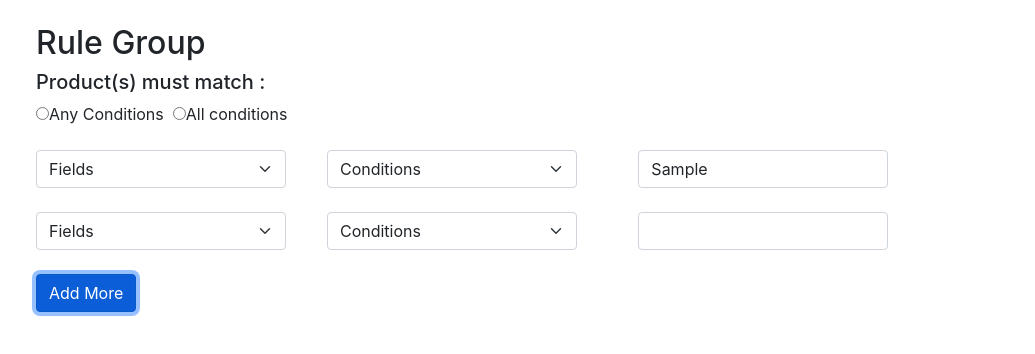
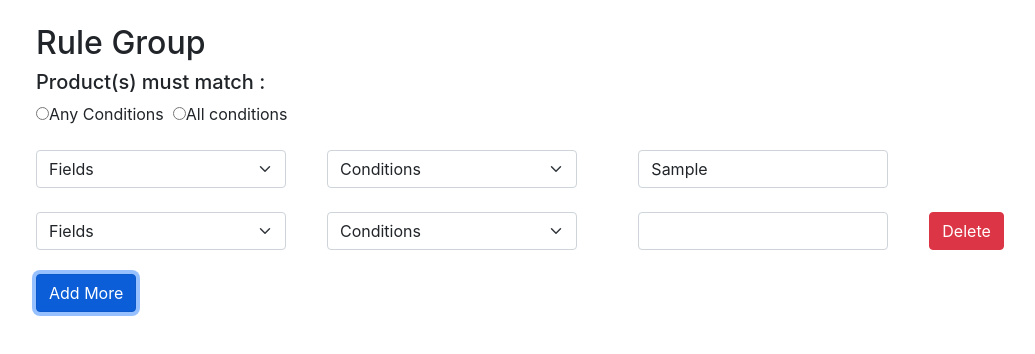
Before and after one commit to MohdSaifCedcoss/Conditional-String-Generation, a React (Create React App) app: page / in a window 1280 px wide. Both pictures are taken after typing "Sample" into the empty fields and a click on the button "Add More". Shown: the top 354 px of the page, without its empty margins (92-1127 px from the left). Built offline with nearby package versions, Linux system fonts and the light colour scheme.

Commit message:
Made context array

```diff
--- a/src/App.js
+++ b/src/App.js
@@ -1,10 +1,15 @@
+import { createContext, useState } from "react";
 import "./App.css";
 import ConditionGeneration from "./components/ConditionGeneration";
+export const ARRAY_CONTEXT = createContext();
 
 function App() {
+  const [array, setArray] = useState([]);
   return (
     <div className="App">
-      <ConditionGeneration />
+      <ARRAY_CONTEXT.Provider value={{ array, setArray }}>
+        <ConditionGeneration />
+      </ARRAY_CONTEXT.Provider>
     </div>
   );
 }
--- a/src/components/ConditionGeneration.jsx
+++ b/src/components/ConditionGeneration.jsx
@@ -1,9 +1,11 @@
-import React, { useEffect, useState } from "react";
+import React, { useCallback, useContext, useEffect, useState } from "react";
+import { ARRAY_CONTEXT } from "../App";
 import FormComponent from "./FormComponent";
 
 const ConditionGeneration = () => {
+  const ARRAY = useContext(ARRAY_CONTEXT);
   const [conditionType, setCondtionType] = useState("");
-  const [array, setArray] = useState([]);
+  // const [array, setArray] = useState([]);
   const [current, setCurrent] = useState("");
   const fields = ["Title", "Quantity", "Price", "Brand"];
   const conditionsString = {
@@ -20,8 +22,9 @@ const ConditionGeneration = () => {
     "Greater Than Equals": ">=",
   };
   useEffect(() => {
-    setArray([
-      ...array,
+    let obj = {
+      id: 0,
+      data: (
         <FormComponent
           fields={fields}
           conditionsInteger={conditionsInteger}
@@ -29,12 +32,17 @@ const ConditionGeneration = () => {
           current={current}
           setCurrent={setCurrent}
           type={conditionType}
-      />,
-    ]);
+          uid={0}
+        />
+      ),
+    };
+    ARRAY.setArray([...ARRAY.array, obj]);
   }, []);
   const addRow = () => {
-    setArray([
-      ...array,
+    let id = Math.ceil(Math.random() * 1212121);
+    let obj = {
+      id: id,
+      data: (
         <FormComponent
           fields={fields}
           conditionsInteger={conditionsInteger}
@@ -42,8 +50,11 @@ const ConditionGeneration = () => {
           current={current}
           setCurrent={setCurrent}
           type={conditionType}
-      />,
-    ]);
+          uid={id}
+        />
+      ),
+    };
+    ARRAY.setArray([...ARRAY.array, obj]);
   };
   return (
     <div className="main_container">
@@ -70,10 +81,10 @@ const ConditionGeneration = () => {
         <br />
         <br />
       </div>
-      {array.length > 0 ? (
+      {ARRAY.array.length > 0 ? (
         <>
-          {array.map((item, index) => (
-            <div key={index}>{item}</div>
+          {ARRAY.array.map((item, index) => (
+            <div key={index}>{item.data}</div>
           ))}
         </>
       ) : null}
--- a/src/components/FormComponent.jsx
+++ b/src/components/FormComponent.jsx
@@ -1,4 +1,5 @@
-import React, { useEffect, useState } from "react";
+import React, { useContext, useEffect, useState } from "react";
+import { ARRAY_CONTEXT } from "../App";
 
 const FormComponent = ({
   fields,
@@ -7,12 +8,13 @@ const FormComponent = ({
   current,
   setCurrent,
   type,
+  uid,
 }) => {
+  const ARRAY = useContext(ARRAY_CONTEXT);
   const [selectField, setSelectField] = useState("");
   const [condition, setCondition] = useState("");
   const [val, setVal] = useState("");
   useEffect(() => {
-    console.log(condition);
     let curr = "";
     let conditionType = "";
     if (type === "all") {
@@ -31,7 +33,6 @@ const FormComponent = ({
             : conditionsInteger[condition]
         } ${val})`
       );
-    console.log("after--->", current);
   }, [
     condition,
     selectField,
@@ -42,6 +43,17 @@ const FormComponent = ({
     current,
     type,
   ]);
+  const deleteRow = (uid) => {
+    // console.log("Index to be deleted,", ARRAY.array);
+    for (let i = 0; i < ARRAY.array.length; i++) {
+      console.log("index", i, ARRAY.array[i]);
+      if (ARRAY.array[i].id === uid) {
+        console.log("CURRENT--->", current);
+        ARRAY.array.splice(i, 1);
+        ARRAY.setArray([...ARRAY.array]);
+      }
+    }
+  };
   return (
     <>
       <div className="d-flex mb-4">
@@ -94,10 +106,18 @@ const FormComponent = ({
         <span style={{ margin: "0% 4% 0% 2%" }}>
           <input
             type="text"
-            style={{width:'250px'}}
+            style={{ width: "250px" }}
             className="form-control"
             onChange={(e) => setVal(e.target.value)}
           />
+        </span>
+        <span>
+          {/* {console.log("Index Clicked", uid)} */}
+          {uid === 0 ? null : (
+            <button className="btn btn-danger" onClick={() => deleteRow(uid)}>
+              Delete
+            </button>
+          )}
         </span>
       </div>
     </>
```
Lines whose indentation alone changed are shown as unchanged.
